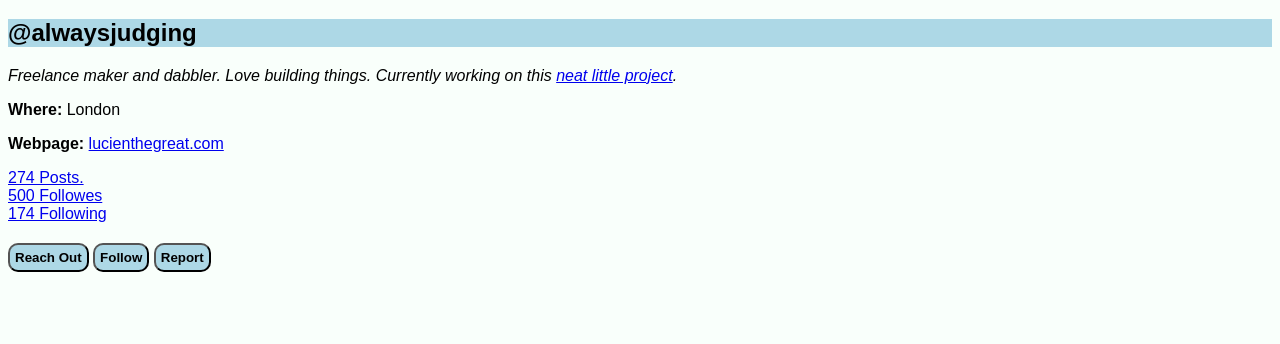
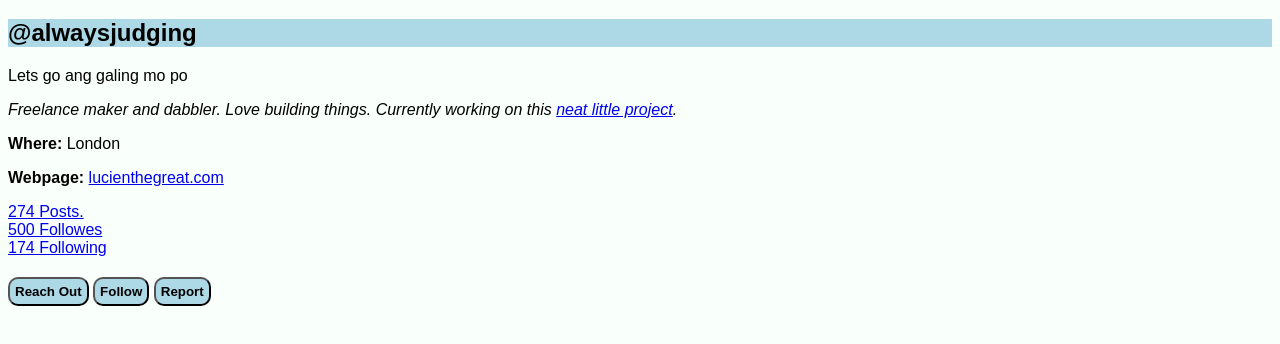
Before and after one commit to mrRaffy/SocialProfile, a plain HTML site: page index.html in a window 1280 px wide. Shown: the part 194-538 px from the top of the page. Drawn offline with Linux system fonts and the light colour scheme.

Commit message:
Add Char set

```diff
--- a/index.html
+++ b/index.html
@@ -17,6 +17,9 @@
 <h1>Raffy Palomeras</h1>
 <h2>@alwaysjudging</h2>
 <p>
+  <!-- CHARSET -->
+   <p>Lets go ang galing mo po </p>
+   </p>
       <em>Freelance maker and dabbler. Love building things. Currently working
         on this <a href="https://google.com">neat little project</a>.</em>
     </p>
```
